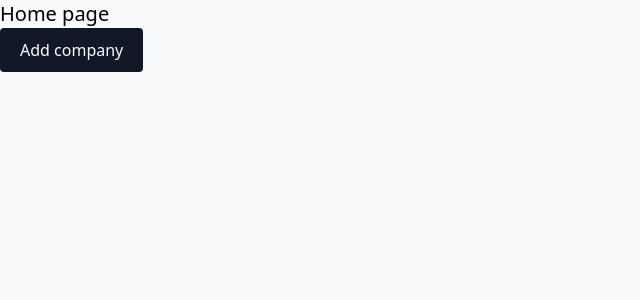
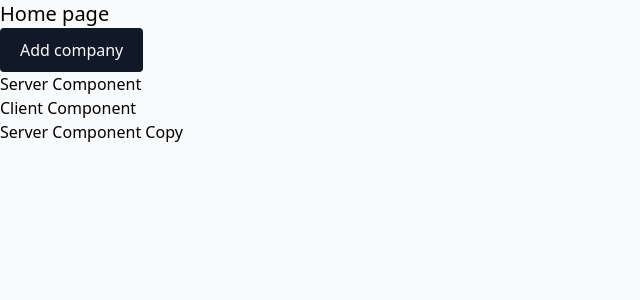
Before and after one commit to chasov-artem/crm, a Next.js app: page / in a window 1280 px wide. Shown: the top 300 px of the page, without its empty margins (0-640 px from the left). Built offline with nearby package versions, Linux system fonts and the light colour scheme.

Commit message:
server-client

```diff
--- /dev/null
+++ b/src/app/components/client-component.tsx
@@ -0,0 +1,19 @@
+'use client';
+
+import React from 'react';
+
+export interface ClientComponentProps {
+  children?: React.ReactNode;
+}
+
+export default function ClientComponentProps({
+  children,
+}: ClientComponentProps) {
+  console.log('Client Component');
+  return (
+    <div>
+      <span>Client Component</span>
+      {children}
+    </div>
+  );
+}
--- /dev/null
+++ b/src/app/components/server-component-copy.tsx
@@ -0,0 +1,17 @@
+import React from 'react';
+
+export interface ServerComponentCopyProps {
+  children?: React.ReactNode;
+}
+
+export default function ServerComponentCopy({
+  children,
+}: ServerComponentCopyProps) {
+  console.log('Server Component Copy');
+  return (
+    <div>
+      <span>Server Component Copy</span>
+      {children}
+    </div>
+  );
+}
--- /dev/null
+++ b/src/app/components/server-component.tsx
@@ -0,0 +1,17 @@
+import React from 'react';
+
+export interface ServerComponentProps {
+  children?: React.ReactNode;
+}
+
+export default function ServerComponent({
+  children,
+}: ServerComponentProps) {
+  console.log('Server Component');
+  return (
+    <div>
+      <span>Server Component</span>
+      {children}
+    </div>
+  );
+}
--- a/src/app/page.tsx
+++ b/src/app/page.tsx
@@ -1,10 +1,17 @@
 import AddCompanyButton from '@/app/components/add-company-button';
+import ServerComponent from '@/app/components/server-component';
+import ClientComponent from '@/app/components/client-component';
+import ServerComponentCopy from './components/server-component-copy';
 
 export default function Home() {
   return (
     <main>
       <h1 className="text-xl">Home page</h1>
       <AddCompanyButton />
+      <ServerComponent />
+      <ClientComponent>
+        <ServerComponentCopy />
+      </ClientComponent>
     </main>
   );
 }
```
